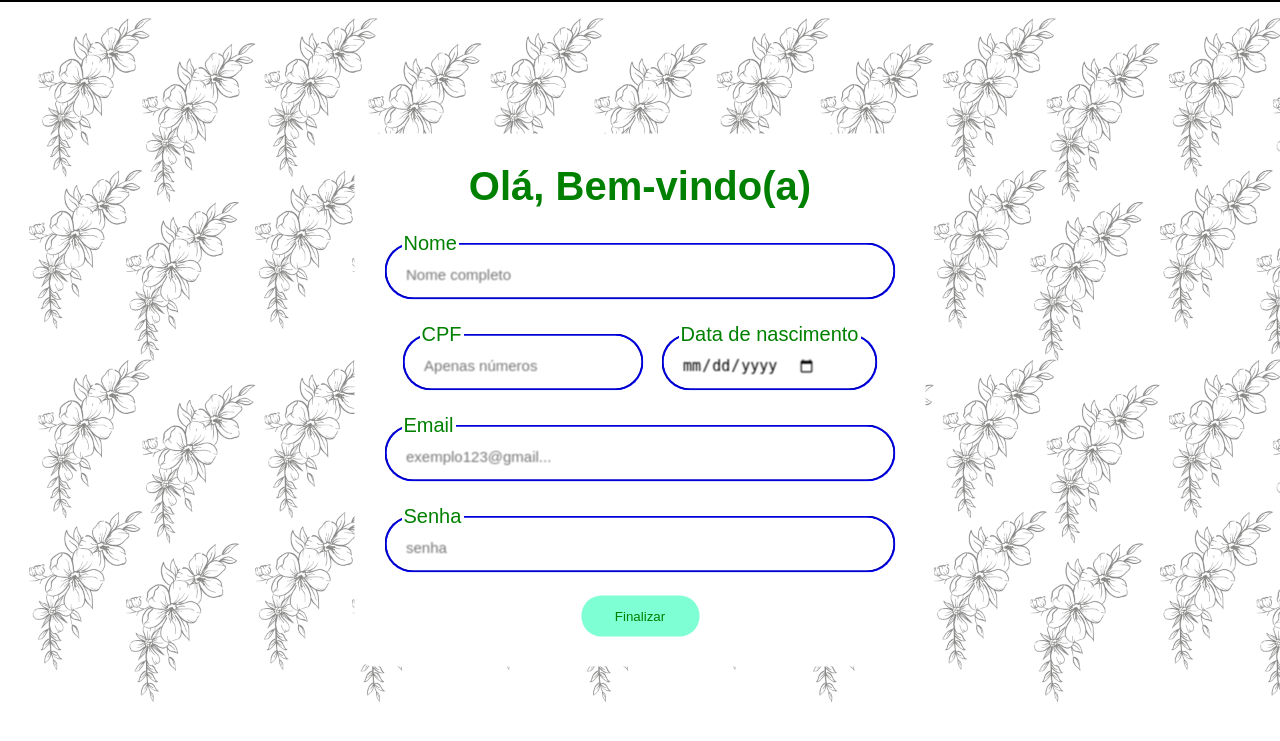
After one commit to DaviNogueira1020/Programa-o_Web, a PHP site: page /logins/formulario.php in a window 1280 px wide. The commit adds this page. Shown: the top 741 px of the page. Run offline with PHP 8.4, Linux system fonts and the light colour scheme.

Commit message:
implementação do login e cadastro

```diff
--- /dev/null
+++ b/logins/formulario.php
@@ -0,0 +1,53 @@
+
+
+<!DOCTYPE html>
+<html lang="pt-BR">
+<head>
+    <meta charset="UTF-8">
+    <meta name="viewport" content="width=device-width, initial-scale=1.0">
+    <title>Cadastro</title>
+    <link rel="stylesheet" href="style_login.css">
+</head>
+    <body>
+        <form action="novo_login.php" method="post">
+            <div>
+                <h1>Olá, Bem-vindo(a)</h1>
+                <br>
+                <fieldset>
+                    <legend>Nome</legend>
+                    <label for="nome"></label>
+                    <input type="text" name="nome" id="idnome" placeholder="Nome completo" required="required" size="50" maxlength="50"/>
+                </fieldset>
+                    <br>
+
+                <section>
+                    <fieldset>
+                        <legend>CPF</legend>
+                        <label for="cpf"></label>                                    <!--pattern limita um campo ao maximo de caracteres-->
+                        <input type="text" name="cpf" id="idcpf" required="required"  pattern="\d{11}" placeholder="Apenas números" maxlength="11"/>
+                    </fieldset>
+                    <fieldset>
+                        <legend>Data de nascimento</legend>
+                        <label for="nascimento"></label>
+                        <input type="date" name="nascimento" id="idnascimento" required="required" />
+                    </fieldset>
+                </section>
+
+                    <br>
+                <fieldset>
+                    <legend>Email</legend>
+                    <label for="email"></label>
+                    <input type="email" name="email" id="idemail" size="50" maxlength="150" placeholder="exemplo123@gmail..." required>
+                </fieldset>
+                    <br>
+                <fieldset>
+                    <legend>Senha</legend>
+                    <label for="senha"></label>
+                    <input type="password" name="senha" id="senha" required="required" size="50" placeholder="senha" maxlength="30">
+                </fieldset>
+                    <br>
+                <button type="submit" name="submit" id="idsubmit" value="Finalizar">Finalizar</button>
+            </div>
+        </form>
+    </body>
+</html>
--- /dev/null
+++ b/logins/style_login.css
@@ -0,0 +1,125 @@
+*{
+    margin: 0%;/*todos os intens vao esticar ate o tamanho maximo horizontalmente*/
+    box-sizing: border-box;
+    overflow-x: hidden; /*impede o rolamento da pagina*/
+}
+
+body{/*corpo da pagina*/
+    font-family: 'Montserrat', sans-serif;/*tipo de fonte*/
+    background-image: url("../imagens/extra4.png");/*fundo*/
+    background-repeat: no-repeat no-repeat; /*imagem nao vai repetir no fundo caso coloque uma imagem pequena*/
+    background-size: cover;/*estica o fundo*/
+    border: 1px solid black;/*borda*/
+
+}
+div{
+    font-size: 20px;/*espaca os imputs*/
+    text-align: center;
+    position: absolute;/*a cor do fundo fica exatamente enquadrada sobre os intens*/
+    top: 50%;/* v */
+    left: 50%;/* > */
+    transform: translate(-50%, -50%);/*faz a caixa vira ao contrario, importante*/
+    padding: 30px;
+    border-radius: 20px;
+    color: green;
+    background-color: white;
+
+}
+
+div:hover{/*quando o curso passa em cima da div*/
+
+    transition: 1s;/*vai fazer a transicao com um delay de alguns segundos*/
+    box-shadow: 2px 3px 30px darkgreen; /*sombra: esqueda, baixo, desfoque*/
+}
+
+section{/*sim, tem uma div e a section no mesmo codigo para evitar conflitos*/
+    display:flex;/*deixa um campo do lado do outro, a div ja estar sendo utilizida*/
+    justify-content:space-evenly;/*deixa as caixa no section afastadas igualmente*/
+}
+
+p{/*paragrafos*/
+    font-size: 12px;
+
+}
+
+input{/*input do html*/
+    border: 2px solid transparent;/*tipo de borda*/
+    outline: none;/*linha de fora do da caixa do imput quando selecionada*/
+    font-size: 15px;/*tamanho da fonte*/
+    /*color: darkgreen; cor da fonte*/
+    background-color: transparent;
+    border-radius: 40px;
+}
+
+/*criei uma cixa em volta do formularios para deixa mais bonito*/
+fieldset{
+    text-align: left;
+    border-color: blue;
+    border-radius: 40px;
+    height: 68px;/*tamanho da linha em volta do campo*/
+}
+
+fieldset:hover{
+    transition: 1s;
+    color: blue;/*muda a cor do fildeset apos o mouse passar em cima*/
+
+}
+
+/*coloquei a tag button e nao input pois o botao estava dando conflitos, so Deus sabe o porquê*/
+button{/*botoes*/
+    border-color: blue;
+    background-color: aquamarine;
+    border: none;
+    border-radius: 20px;
+    padding: 13px;
+    width: 118px;
+    color: green;
+    border: px solid transparent;
+
+
+}
+button:hover{/*estilo do botao quando mouse passar em cima*/
+    color: blue;
+    background-color: aqua;
+    border-color: blue;
+    transition: 0.8s;
+    box-shadow: 1px 1px 8px blue;
+
+}
+button:active{/*botao ao ser clicado*/
+    font-size: 12px;/*ele vai diminuir ao ser clicado*/
+    color: white;/*a cor do texto vai mudar ao clicar*/
+    background-color: greenyellow;/*o fundo tambem vai mudar*/
+    border-color: transparent;
+
+
+}
+
+a{
+    text-decoration:none;/*remove a linha em baixo do link*/
+    font-family: system-ui, -apple-system, BlinkMacSystemFont, 'Segoe UI', Roboto, Oxygen, Ubuntu, Cantarell, 'Open Sans', 'Helvetica Neue', sans-serif;
+}
+
+a:link{/*Define o estilo de links que ainda não foram visitados.*/
+
+    color: blue;
+
+}
+
+a:visited{/*Define o estilo de links que já foram clicados e visitados.*/
+
+    color: royalblue;
+
+}
+
+a:hover{/*Define o estilo quando o usuário passa o mouse sobre o link*/
+
+    color: darkblue;
+
+}
+
+a:active{ /*faz uma acao ao aperta o link*/
+
+    color: red
+
+}
--- a/main.js
+++ b/main.js
@@ -16,6 +16,8 @@ const imagens = document.querySelector('.imagens');
         function addToCart(nome, preco) {
             const item = { nome, preco };
             carrinho.push(item);
+
+
             alert(`${nome} foi adicionado ao carrinho!`);
         }
 
```
Also changed, not shown: index.html (+9 -3 lines), logins/conexao.php (added, +21 -0 lines), logins/login.php (added, +42 -0 lines), logins/novo_login.php (added, +55 -0 lines), logins/teste.php (added, +16 -0 lines), logins/validar_login.php (added, +38 -0 lines), main.css (+38 -11 lines).
